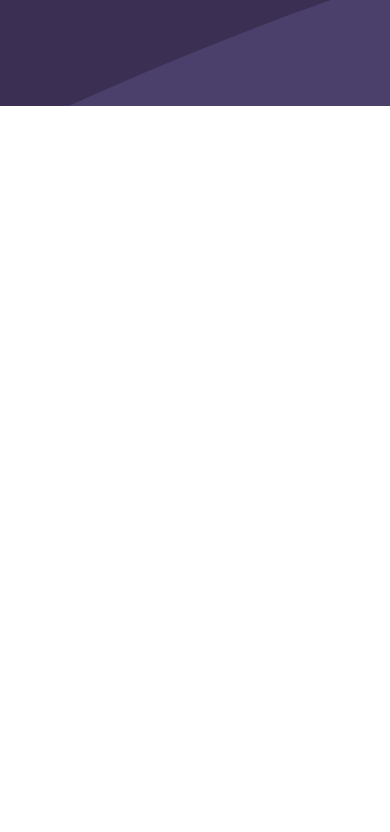
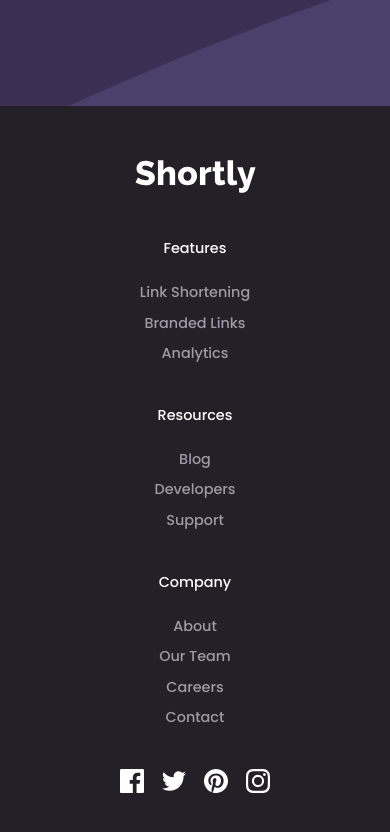
Before and after one commit to alimoniri7/shorten-links, a React (Create React App) app: page / in a window 390 px wide. Shown: the part 2506-3338 px from the top of the page. Before the commit the page ends 2612 px from the top, so only its background shows below. Built offline with nearby package versions, Linux system fonts and the light colour scheme.

Commit message:
footer included and styled for all devices

```diff
--- a/src/App.js
+++ b/src/App.js
@@ -1,4 +1,5 @@
 import React from 'react';
+import Footer from './components/Footer';
 import Header from './components/Header';
 import Landing from './components/Landing';
 import Navbar from './components/navbar/Navbar';
@@ -8,6 +9,7 @@
       <Navbar/>
       <Header/>
       <Landing/>
+      <Footer/>
     </>
   );
 };
--- /dev/null
+++ b/src/components/Footer.js
@@ -0,0 +1,48 @@
+import React from 'react';
+
+// Assets
+import whiteLogo from '../Assets/svg/logo-white.svg'
+
+// Styles
+import styles from './footer.module.scss'
+
+const Footer = () => {
+    return (
+        <footer className={styles.footer} >
+            <section className={styles.footerContainer}>
+                <img src={whiteLogo} alt="" />
+                <section className={styles.shortcuts}>
+                    <section className={styles.leftShortcuts} >
+                        <div>
+                            <div>Features</div>
+                            <a href="/">Link Shortening</a>
+                            <a href="/">Branded Links</a>
+                            <a href="/">Analytics</a>
+                        </div>
+                        <div>
+                            <div>Resources</div>
+                            <a href="/">Blog</a>
+                            <a href="/">Developers</a>
+                            <a href="/">Support</a>
+                        </div>
+                        <div>
+                            <div>Company</div>
+                            <a href="/">About</a>
+                            <a href="/">Our Team</a>
+                            <a href="/">Careers</a>
+                            <a href="/">Contact</a>
+                        </div>
+                    </section>
+                    <section className={styles.rightShortcuts}>
+                        <a href="/"><svg xmlns="http://www.w3.org/2000/svg" width="24" height="24"><path d="M22.675 0H1.325C.593 0 0 .593 0 1.325v21.351C0 23.407.593 24 1.325 24H12.82v-9.294H9.692v-3.622h3.128V8.413c0-3.1 1.893-4.788 4.659-4.788 1.325 0 2.463.099 2.795.143v3.24l-1.918.001c-1.504 0-1.795.715-1.795 1.763v2.313h3.587l-.467 3.622h-3.12V24h6.116c.73 0 1.323-.593 1.323-1.325V1.325C24 .593 23.407 0 22.675 0z"/></svg></a>
+                        <a href="/"><svg xmlns="http://www.w3.org/2000/svg" width="24" height="20"><path d="M24 2.557a9.83 9.83 0 01-2.828.775A4.932 4.932 0 0023.337.608a9.864 9.864 0 01-3.127 1.195A4.916 4.916 0 0016.616.248c-3.179 0-5.515 2.966-4.797 6.045A13.978 13.978 0 011.671 1.149a4.93 4.93 0 001.523 6.574 4.903 4.903 0 01-2.229-.616c-.054 2.281 1.581 4.415 3.949 4.89a4.935 4.935 0 01-2.224.084 4.928 4.928 0 004.6 3.419A9.9 9.9 0 010 17.54a13.94 13.94 0 007.548 2.212c9.142 0 14.307-7.721 13.995-14.646A10.025 10.025 0 0024 2.557z"/></svg></a>
+                        <a href="/"><svg xmlns="http://www.w3.org/2000/svg" width="24" height="24"><path d="M12 0C5.373 0 0 5.372 0 12c0 5.084 3.163 9.426 7.627 11.174-.105-.949-.2-2.405.042-3.441.218-.937 1.407-5.965 1.407-5.965s-.359-.719-.359-1.782c0-1.668.967-2.914 2.171-2.914 1.023 0 1.518.769 1.518 1.69 0 1.029-.655 2.568-.994 3.995-.283 1.194.599 2.169 1.777 2.169 2.133 0 3.772-2.249 3.772-5.495 0-2.873-2.064-4.882-5.012-4.882-3.414 0-5.418 2.561-5.418 5.207 0 1.031.397 2.138.893 2.738a.36.36 0 01.083.345l-.333 1.36c-.053.22-.174.267-.402.161-1.499-.698-2.436-2.889-2.436-4.649 0-3.785 2.75-7.262 7.929-7.262 4.163 0 7.398 2.967 7.398 6.931 0 4.136-2.607 7.464-6.227 7.464-1.216 0-2.359-.631-2.75-1.378l-.748 2.853c-.271 1.043-1.002 2.35-1.492 3.146C9.57 23.812 10.763 24 12 24c6.627 0 12-5.373 12-12 0-6.628-5.373-12-12-12z"/></svg></a>
+                        <a href="/"><svg xmlns="http://www.w3.org/2000/svg" width="24" height="24"><path d="M12 2.163c3.204 0 3.584.012 4.85.07 3.252.148 4.771 1.691 4.919 4.919.058 1.265.069 1.645.069 4.849 0 3.205-.012 3.584-.069 4.849-.149 3.225-1.664 4.771-4.919 4.919-1.266.058-1.644.07-4.85.07-3.204 0-3.584-.012-4.849-.07-3.26-.149-4.771-1.699-4.919-4.92-.058-1.265-.07-1.644-.07-4.849 0-3.204.013-3.583.07-4.849.149-3.227 1.664-4.771 4.919-4.919 1.266-.057 1.645-.069 4.849-.069zM12 0C8.741 0 8.333.014 7.053.072 2.695.272.273 2.69.073 7.052.014 8.333 0 8.741 0 12c0 3.259.014 3.668.072 4.948.2 4.358 2.618 6.78 6.98 6.98C8.333 23.986 8.741 24 12 24c3.259 0 3.668-.014 4.948-.072 4.354-.2 6.782-2.618 6.979-6.98.059-1.28.073-1.689.073-4.948 0-3.259-.014-3.667-.072-4.947-.196-4.354-2.617-6.78-6.979-6.98C15.668.014 15.259 0 12 0zm0 5.838a6.162 6.162 0 100 12.324 6.162 6.162 0 000-12.324zM12 16a4 4 0 110-8 4 4 0 010 8zm6.406-11.845a1.44 1.44 0 100 2.881 1.44 1.44 0 000-2.881z"/></svg></a>
+                    </section>
+                </section>
+            </section>
+        </footer>
+    );
+};
+
+export default Footer;
--- /dev/null
+++ b/src/components/footer.module.scss
@@ -0,0 +1,93 @@
+@import '../helper/colors';
+.footer {
+    background-color: $DarkViolet;
+    padding: 3rem 0;
+}
+
+.footerContainer {
+    width: 80%;
+    max-width: 1400px;
+    display: flex;
+    justify-content: space-between;
+    align-items: flex-start;
+    margin: 0 auto;
+}
+
+.shortcuts {
+    display: flex;
+    gap: 5rem;
+    align-items: flex-start;
+}
+
+.leftShortcuts {
+    display: flex;
+    align-items: flex-start;
+    gap: 5rem;
+    >div {
+        display: flex;
+        flex-direction: column;
+        align-items: flex-start;
+        div {
+            font-size: .8rem;
+            font-weight: 500;
+            margin-bottom: 1rem;
+            color: #fff;
+        }
+    }
+    a {
+        color: $GrayisViolet;
+        font-size: .8rem;
+        line-height: 1.7rem;
+        &:hover {
+            color: $Cyan;
+        }
+    }
+}
+
+.rightShortcuts {
+    display: flex;
+    align-items: center;
+    gap: 1rem;
+    svg {
+        fill: #fff;
+        &:hover {
+            fill: $Cyan;
+        }
+    }
+}
+
+@media (max-width: 1200px) {
+    .footerContainer {
+        width: 90%;
+    }
+    .leftShortcuts {
+        gap: 3rem;
+    }
+}
+
+@media (max-width: 900px) {
+    .shortcuts {
+        flex-direction: column;
+        gap: 1rem;
+    }
+}
+
+@media (max-width: 600px) {
+    .footerContainer {
+        flex-direction: column;
+        align-items: center;
+        gap: 2.5rem;
+    }
+    .shortcuts {
+        align-items: center;
+        gap: 2rem;
+    }
+    .leftShortcuts {
+        flex-direction: column;
+        gap: 2rem;
+        * {
+            text-align: center;
+            width: 100%;
+        }
+    }
+}
--- a/src/components/landing.module.scss
+++ b/src/components/landing.module.scss
@@ -1,5 +1,5 @@
 .mainSection {
-    background-color: rgb(234, 234, 234);
+    background-color: rgb(227, 229, 240);
     width: 100%;
     position: relative;
     margin-top: 8rem;
--- a/src/index.css
+++ b/src/index.css
@@ -17,6 +17,7 @@
     text-indent: 0;
     font-weight: 500, 700;
     box-sizing: border-box;
+    transition: all .2s ease;
     /* color: hsl(260, 8%, 14%); */
 }
 
```
Also changed, not shown: src/Assets/svg/logo-white.svg (added).
